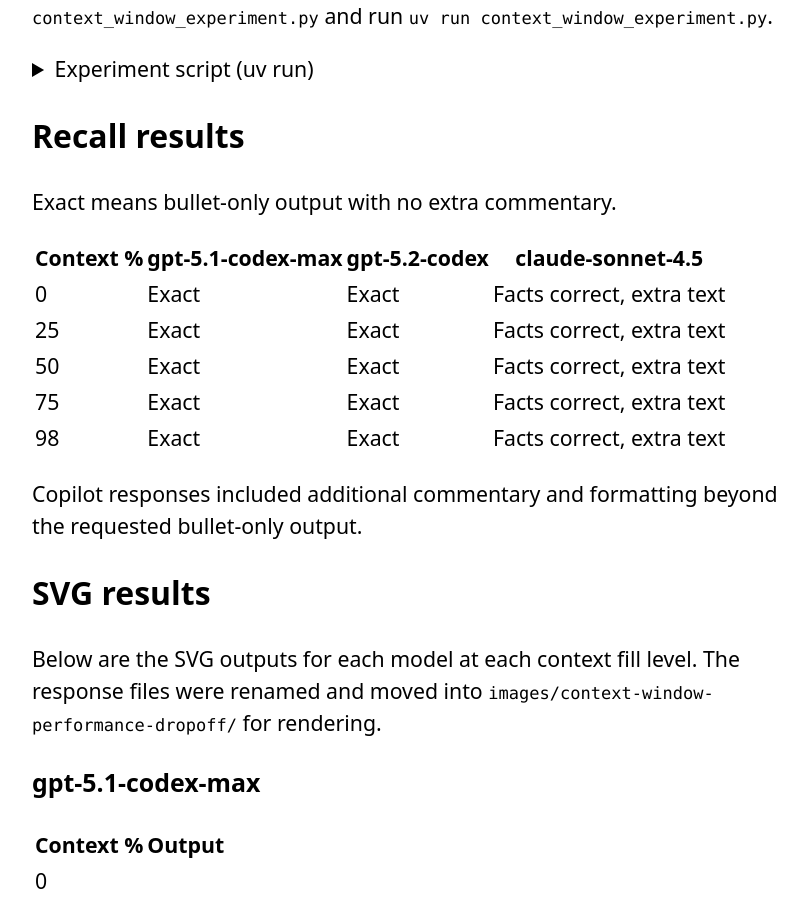
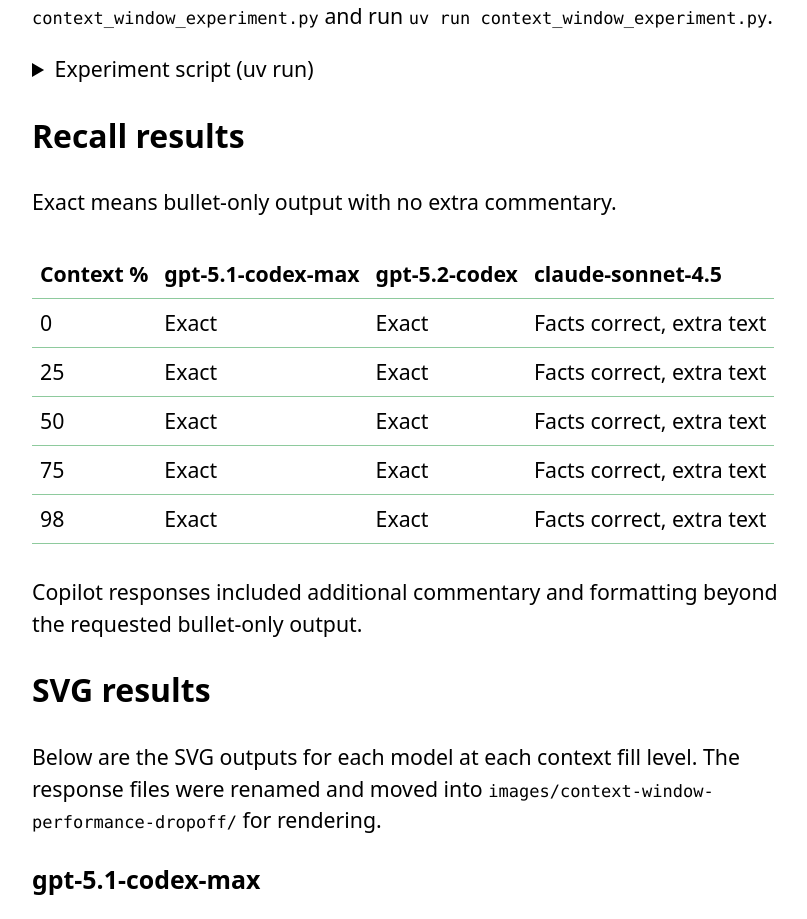
Before and after one commit to Tiberriver256/Tiberriver256.GitHub.io, a Jekyll site: the page built from _posts/2025-12-18-context-window-performance-dropoff.md, in a window 1280 px wide. Shown: the part 1040-1959 px from the top of the page, without its empty margins (224-1031 px from the left). Built offline with Jekyll 4.4.1, drawn with Linux system fonts in a browser that asks for light colours; comment, search, counter and statistics services are not loaded; grey boxes are pictures that could not be loaded.

Commit message:
Add minimal responsive table styling

```diff
--- a/assets/css/main.css
+++ b/assets/css/main.css
@@ -146,3 +146,17 @@
   font-family: SFMono-Regular, Menlo, Monaco, Consolas, "Liberation Mono",
     "Courier New", monospace;
 }
+
+table {
+  display: block;
+  width: 100%;
+  overflow-x: auto;
+  border-collapse: collapse;
+  margin: 2rem 0;
+}
+
+th, td {
+  padding: 0.5rem;
+  text-align: left;
+  border-bottom: 1px solid #8eca9d;
+}
```
